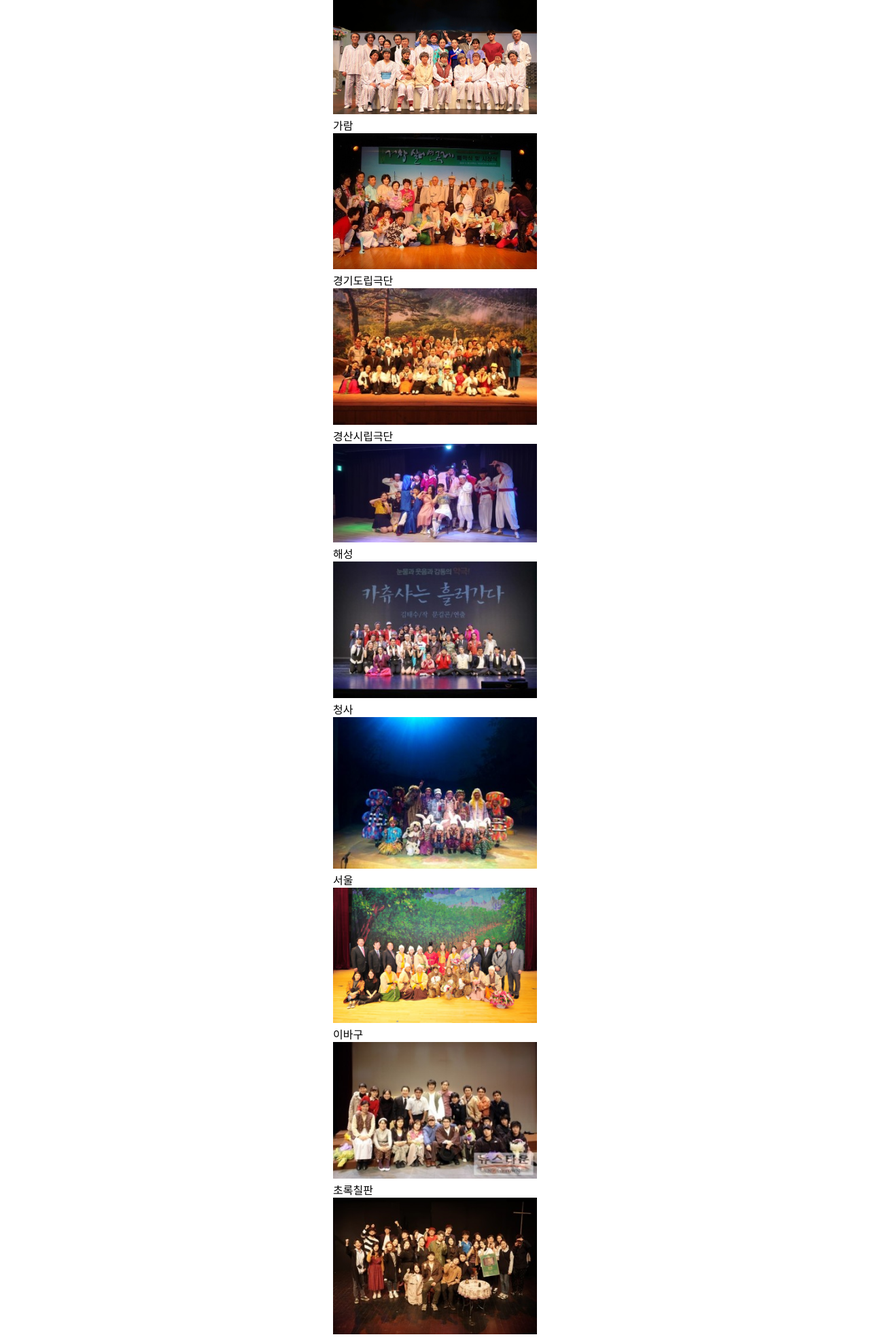
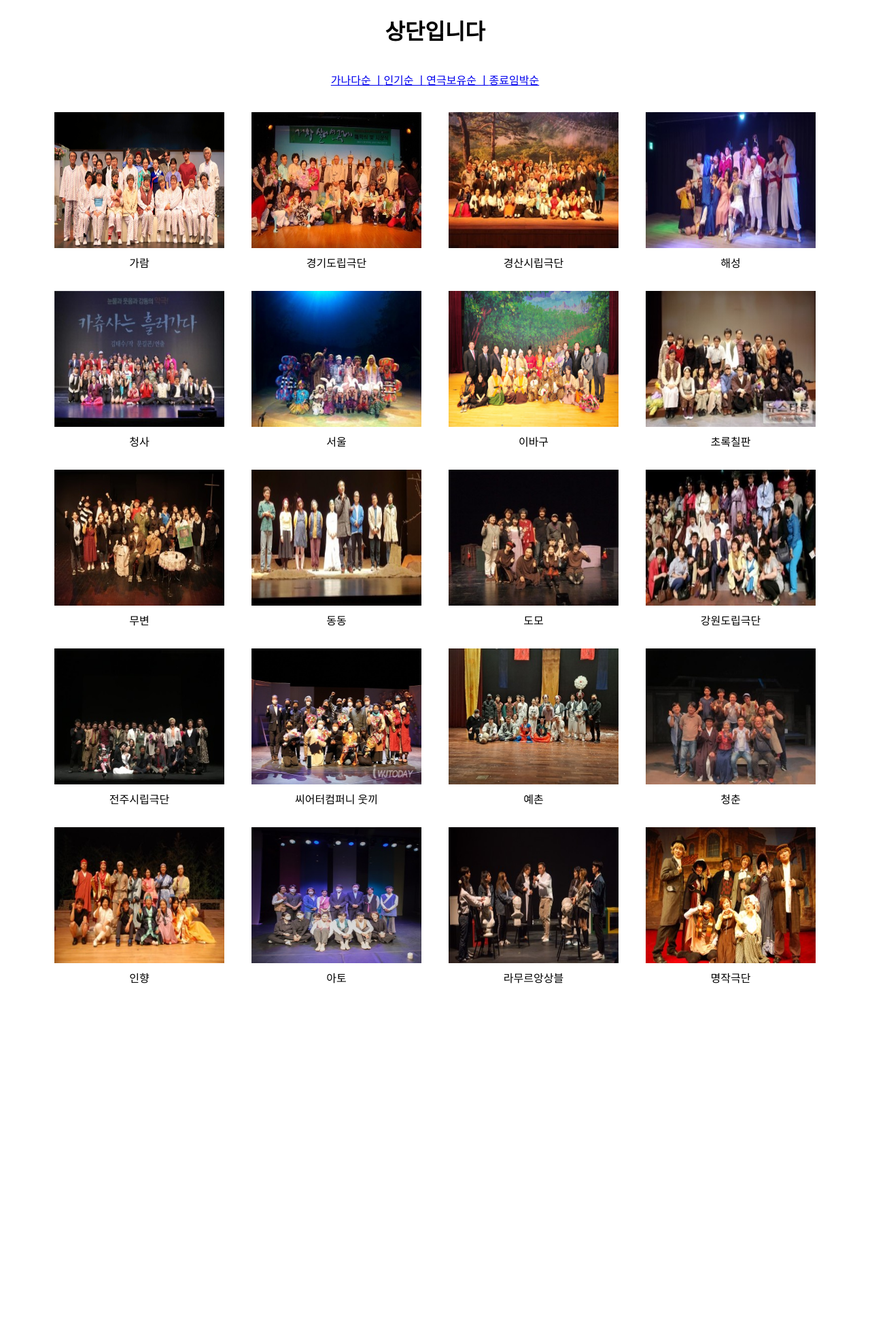
Before and after one commit to mju-likelion/raonair-backend-legacy, a Django app: template actProjects/App/templates/listpage.html in a window 1280 px wide. Shown: the top 1967 px of the page at 68% size. After the commit the page ends 1447 px from the top, so only its background shows below. Run offline with Django 3.2, Linux system fonts and the light colour scheme; the template is opened without the code that fills it, so the values that code supplies are empty.

Commit message:
추가 : 극단리스트 페이지 분할

```diff
--- a/actProjects/App/static/css/listpage.css
+++ b/actProjects/App/static/css/listpage.css
@@ -5,27 +5,50 @@ body {
     flex-direction: column;
 }
 
+.click {
+    display: flex;
+    flex-direction: row;
+}
 
-.click {
+.click-detail {
 
 }
 
-.spell {
+.click-spell {
 
 }
 
-.popularity {
+.click-popularity {
 
 }
 
-.number {
+.click-popularity {
 
 }
 
-.closer {
+.click-number {
+
+}
+
+.click-closer {
 
 }
 
 .list-container {
     display: flex;
 }
+
+.troupe {
+    display: grid;
+    grid-template-columns: 1fr 1fr 1fr 1fr;
+
+}
+.list_tip {
+    margin: 20px;
+}
+
+.list_name {
+    text-align: center;
+    margin-top: 5px;
+    margin-bottom: -10px;
+}
--- a/actProjects/App/templates/detailpage.html
+++ b/actProjects/App/templates/detailpage.html
@@ -13,7 +13,9 @@
 
 
     <link rel="stylesheet" href="{% static 'css/kakaomap.css' %}">
-    <link rel="stylesheet" href="{% static 'css/detailpagestyle.css' %}">
+    <link rel="stylesheet" href="{% static 'css/detailpage.css' %}">
+    <link rel="stylesheet" href="{% static 'css/style.css' %}">
+    <link rel="stylesheet" href="{% static 'css/listpage.css' %}">
 
 </head>
 
@@ -22,6 +24,7 @@
 
 
     <body>
+        {% include "navbar.html" %}
         <div id="center">
             <h2>공연정보</h2>
             <div class="actname">
--- a/actProjects/App/templates/home.html
+++ b/actProjects/App/templates/home.html
@@ -10,6 +10,7 @@
     <!-- 부트스트랩 라이브러리는 써도 되는지 확실치 않아 사용하지 않았습니다 -->
     <!-- <link rel="stylesheet" href="{% static 'css/initStyle.css' %}"> -->
     <link rel="stylesheet" href="{% static 'css/style.css' %}">
+
     <title>RaonAir</title>
 </head>
 
@@ -81,7 +82,7 @@
                     </div>
                 </div>
                 <div class="poster">
-                    <a class="imgInner" href="/"><img class="actImg" src="{% static 'img/home3.jpg' %}" alt="likedAct"></a>
+                    <a class="imgInner" href="{%url 'listpage'%}"><img class="actImg" src="{% static 'img/home3.jpg' %}" alt="likedAct"></a>
                     <div class="posterBtn">
                         <p>햄릿</p>
                         <button name="button">자세히</button>
--- a/actProjects/App/templates/listpage.html
+++ b/actProjects/App/templates/listpage.html
@@ -9,115 +9,117 @@
         <!-- 부트스트랩 라이브러리는 써도 되는지 확실치 않아 사용하지 않았습니다 -->
         <!-- <link rel="stylesheet" href="{% static 'css/initStyle.css' %}"> -->
         <link rel="stylesheet" href="{% static 'css/style.css' %}">
+        <link rel="stylesheet" href="{% static 'css/detailpage.css' %}">
         <link rel="stylesheet" href="{% static 'css/listpage.css' %}">
 
         <title>RaonAir</title>
 
     </head>
     <body>
+        {% include "navbar.html" %}
         <div class="click">
-            <div class="click-spell">
-
-            </div>
-            <div class="click-popularity">
-
-            </div>
-            <div class="click-number">
-
-            </div>
-            <div class="click-closer">
-
-            </div>
+            <a class="click-spell" href="/">
+                <p>가나다순 ㅣ</p>
+            </a>
+            <a class="click-popularity" href="/">
+                <p>인기순 ㅣ</p>
+            </a>
+            <a class="click-number" href="/">
+                <p>연극보유순 ㅣ</p>
+            </a>
+            <a class="click-closer" href="/">
+                <p>종료임박순</p>
+            </a>
         </div>
         <div class="troupe">
             <div class="list_tip">
-                <a><img src="{% static 'img/troupe1.jpg' %}" width="300"></a>
+                <a><img src="{% static 'img/troupe1.jpg' %}" width="250" height="200"></a>
                 <div class="list_name">가람</div>
             </div>
             <div class="list_tip">
-                <a><img src="{% static 'img/troupe2.jpg' %}" width="300"></a>
+                <a><img src="{% static 'img/troupe2.jpg' %}" width="250" height="200"></a>
                 <div class="list_name">경기도립극단</div>
             </div>
             <div class="list_tip">
-                <a><img src="{% static 'img/troupe3.jpg' %}" width="300"></a>
+                <a><img src="{% static 'img/troupe3.jpg' %}" width="250" height="200"></a>
                 <div class="list_name">경산시립극단</div>
             </div>
             <div class="list_tip">
-                <a><img src="{% static 'img/troupe4.jpg' %}" width="300"></a>
+                <a><img src="{% static 'img/troupe4.jpg' %}" width="250" height="200"></a>
                 <div class="list_name">해성</div>
             </div>
 
             <div class="list_tip">
-                <a><img src="{% static 'img/troupe5.jpg' %}" width="300"></a>
+                <a><img src="{% static 'img/troupe5.jpg' %}" width="250" height="200"></a>
                 <div class="list_name">청사</div>
             </div>
 
             <div class="list_tip">
-                <a><img src="{% static 'img/troupe6.jpg' %}" width="300"></a>
+                <a><img src="{% static 'img/troupe6.jpg' %}" width="250" height="200"></a>
                 <div class="list_name">서울</div>
             </div>
 
             <div class="list_tip">
-                <a><img src="{% static 'img/troupe7.jpg' %}" width="300"></a>
+                <a><img src="{% static 'img/troupe7.jpg' %}" width="250" height="200"></a>
                 <div class="list_name">이바구</div>
             </div>
 
             <div class="list_tip">
-                <a><img src="{% static 'img/troupe8.jpg' %}" width="300"></a>
+                <a><img src="{% static 'img/troupe8.jpg' %}" width="250" height="200"></a>
                 <div class="list_name">초록칠판</div>
             </div>
 
             <div class="list_tip">
-                <a><img src="{% static 'img/troupe9.jpg' %}" width="300"></a>
+                <a><img src="{% static 'img/troupe9.jpg' %}" width="250" height="200"></a>
                 <div class="list_name">무변</div>
             </div>
 
             <div class="list_tip">
-                <a><img src="{% static 'img/troupe10.jpg' %}" width="300"></a>
+                <a><img src="{% static 'img/troupe10.jpg' %}" width="250" height="200"></a>
                 <div class="list_name">동동</div>
             </div>
 
             <div class="list_tip">
-                <a><img src="{% static 'img/troupe11.jpg' %}" width="300"></a>
+                <a><img src="{% static 'img/troupe11.jpg' %}" width="250" height="200"></a>
                 <div class="list_name">도모</div>
             </div>
 
             <div class="list_tip">
-                <a><img src="{% static 'img/troupe12.jpg' %}" width="300"></a>
+                <a><img src="{% static 'img/troupe12.jpg' %}" width="250" height="200"></a>
                 <div class="list_name">강원도립극단</div>
             </div>
 
             <div class="list_tip">
-                <a><img src="{% static 'img/troupe13.jpg' %}" width="300"></a>
+                <a><img src="{% static 'img/troupe13.jpg' %}" width="250" height="200"></a>
                 <div class="list_name">전주시립극단</div>
             </div>
 
             <div class="list_tip">
-                <a><img src="{% static 'img/troupe14.jpg' %}" width="300"></a>
+                <a><img src="{% static 'img/troupe14.jpg' %}" width="250" height="200"></a>
                 <div class="list_name">씨어터컴퍼니 웃끼</div>
             </div>
             <div class="list_tip">
-                <a><img src="{% static 'img/troupe15.jpg' %}" width="300"></a>
+                <a><img src="{% static 'img/troupe15.jpg' %}" width="250" height="200"></a>
                 <div class="list_name">예촌</div>
             </div>
             <div class="list_tip">
-                <a><img src="{% static 'img/troupe16.jpg' %}" width="300"></a>
+                <a><img src="{% static 'img/troupe16.jpg' %}" width="250" height="200"></a>
                 <div class="list_name">청춘</div>
             </div>
             <div class="list_tip">
-                <a><img src="{% static 'img/troupe17.jpg' %}" width="300"></a>
+                <a><img src="{% static 'img/troupe17.jpg' %}" width="250" height="200"></a>
                 <div class="list_name">인향</div>
             </div>
             <div class="list_tip">
-                <a><img src="{% static 'img/troupe18.jpg' %}" width="300"></a>
+                <a><img src="{% static 'img/troupe18.jpg' %}" width="250" height="200"></a>
                 <div class="list_name">아토</div>
             </div>
             <div class="list_tip">
-                <a><img src="{% static 'img/troupe19.jpg' %}" width="300"></a>
+                <a><img src="{% static 'img/troupe19.jpg' %}" width="250" height="200"></a>
                 <div class="list_name">라무르앙상블</div>
             </div>
             <div class="list_tip">
-                <a><img src="{% static 'img/troupe20.jpg' %}" width="300"></a>
+                <a><img src="{% static 'img/troupe20.jpg' %}" width="250" height="200"></a>
                 <div class="list_name">명작극단</div>
             </div>
 
--- a/actProjects/App/views.py
+++ b/actProjects/App/views.py
@@ -9,3 +9,6 @@ def searchPage(request) :
 
 def detailpage(request) :
     return render(request, 'detailpage.html')
+
+def listpage(request) :
+    return render(request, 'listpage.html')
--- a/actProjects/actProject/urls.py
+++ b/actProjects/actProject/urls.py
@@ -6,12 +6,9 @@ import App.views
 urlpatterns = [
     path('admin/', admin.site.urls),
     path('', App.views.home, name="home"),
-    path('searchPage', App.views.searchPage, name="searchPage"),
+    path('searchPage/', App.views.searchPage, name="searchPage"),
+    path('detail/', admin.site.urls),
+    path('detailpage/', App.views.detailpage, name="detailpage"),
+    path('troupelist/', admin.site.urls),
+    path('listpage/', App.views.listpage, name="listpage"),
 ]
-
-
-urlpatterns = [
-    path('/detail', admin.site.urls),
-    path('', App.views.home, name="detailpage"),
-    path('detailpage', App.views.detailpage, name="detailpage"),
-]
```
Also changed, not shown: README.md, actProjects/App/static/css/detailpage.css (renamed from actProjects/App/static/css/detailpagestyle.css).
